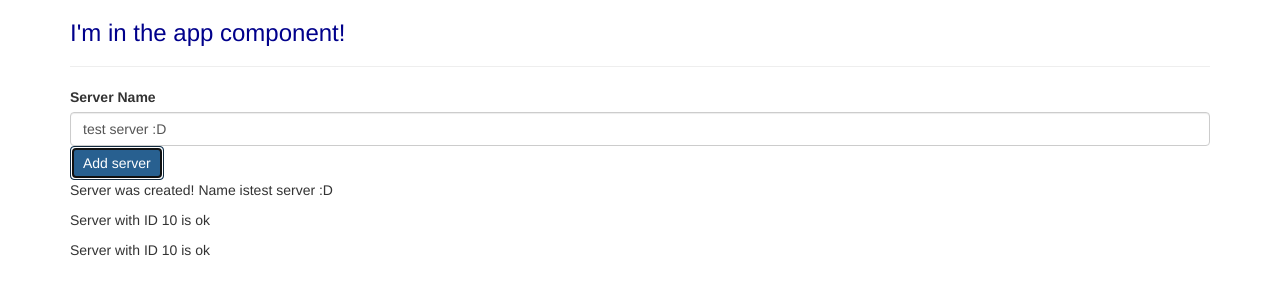
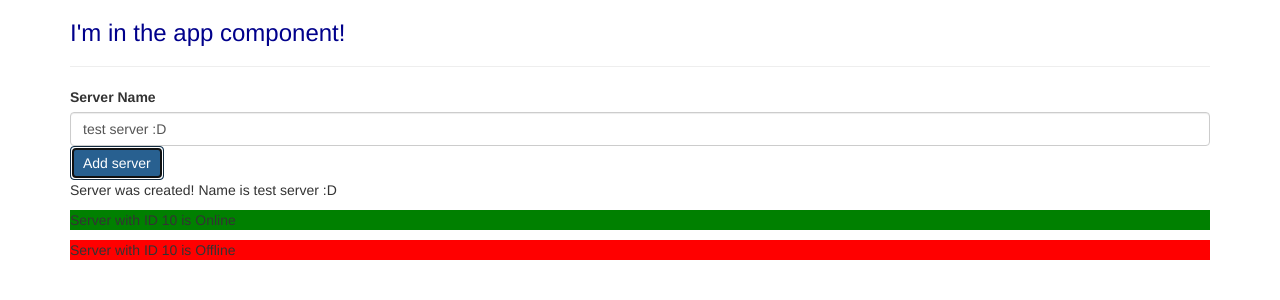
Before and after one commit to NemoruFran/test-app, an Angular app: page / in a window 1280 px wide. Both pictures are taken after a click on the button "Add server". Shown: the top 300 px of the page. Built offline with nearby package versions, Linux system fonts and the light colour scheme.

Commit message:
added ngIf, else and ngStyle learning

```diff
--- a/src/app/server/server.component.html
+++ b/src/app/server/server.component.html
@@ -1 +1,5 @@
-<p>Server with ID {{serverId}} is {{getServerStatus()}}</p>
+<p [ngStyle]="{'background-color': getServerStatus()==='Online' ? 'green' : 'red'}">Server with ID {{serverId}} is {{getServerStatus()}}</p>
+
+<!-- Tecnicamente de esta forma podrias crear funciones que devolvieran templates de style css en forma de json y asi poder
+    ir discriminando
+-->
--- a/src/app/server/server.component.ts
+++ b/src/app/server/server.component.ts
@@ -8,9 +8,13 @@ import { Component } from '@angular/core';
 })
 export class ServerComponent {
   serverId: number = 10;
-  serverStatus: string = "ok";
+  serverStatus: string = Math.random() > 0.5 ? "Online":"Offline";
 
   getServerStatus (){
     return this.serverStatus;
   }
+
+  getColor(){
+    return this.serverStatus === "Online" ? 'green' : 'red';
+  }
 }
--- a/src/app/servers/servers.component.html
+++ b/src/app/servers/servers.component.html
@@ -5,10 +5,17 @@
 <!--<p>{{ serverName }}</p>-->
 <button name="but" id="but" class="btn btn-primary" [disabled]="!allowNewServer" (click)="onCreateServer()">Add server</button>
 <!--<p [innerText]="allowNewServer"></p>-->
-<p>{{serverCreationStatus}}</p>
+<!--<p>{{serverCreationStatus}}</p>-->
+<p *ngIf="serverCreated">{{"Server was created! Name is " + this.serverName}}</p>
+<!--<ng-template #noServer>
+    <p>No server was created!</p>
+</ng-template>-->
 <app-server></app-server>
 <app-server></app-server>
 
+<!--; else noServer en ngIf hace que en caso de no cumplirse la condicion use la template html descrita dentro de
+      la ng-template class con atributo #noServer
+-->
 
 <!--
     Basicamente, cuando nosotros estamos haciendo property binding, lo que hacemos es
--- a/src/app/servers/servers.component.ts
+++ b/src/app/servers/servers.component.ts
@@ -11,21 +11,23 @@ import { Component, OnInit } from '@angular/core';
 })
 export class ServersComponent implements OnInit {
 
-  allowNewServer=false;
+  allowNewServer=true;
   serverCreationStatus="No server was created!"
   serverName = "test server :D";
+  serverCreated = false;
 
   constructor() {
-    setTimeout(() => {
+    /*setTimeout(() => {
       this.allowNewServer = true;
-    },2000)
+    },2000)*/
    }
 
   ngOnInit(): void {
   }
 
   onCreateServer(){
-    this.serverCreationStatus = "Server was created! Name is" + this.serverName;
+    //this.serverCreationStatus = "Server was created! Name is" + this.serverName;
+    this.serverCreated = true;
   }
 
   onUpdateServerName(event:Event){
```
